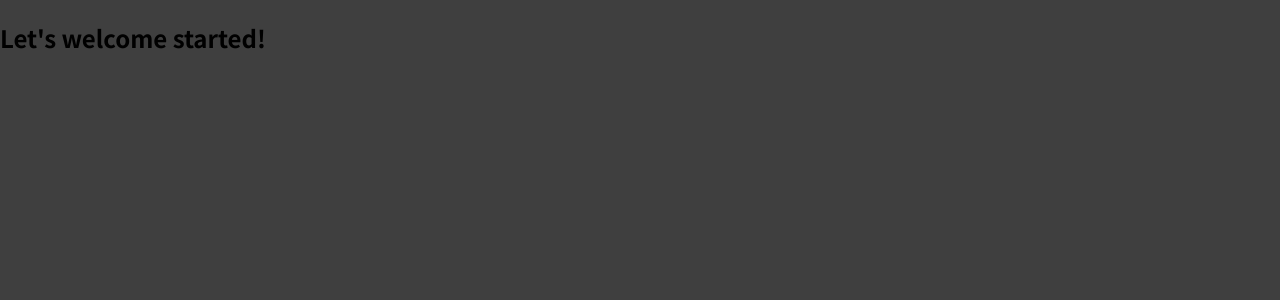
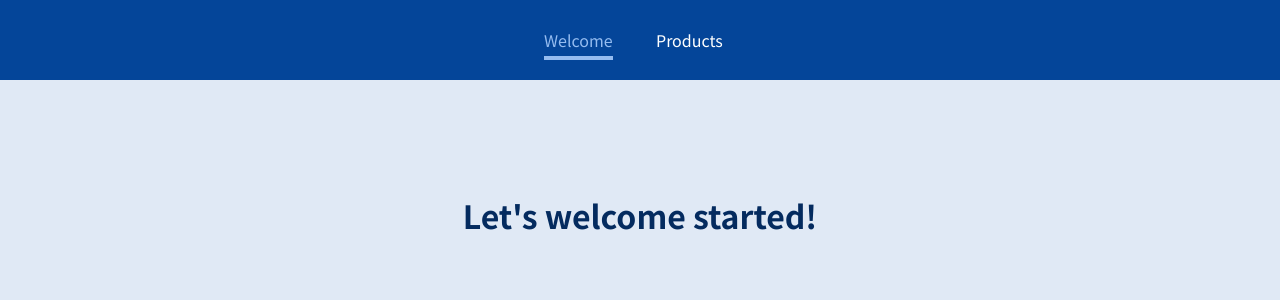
Before and after one commit to lerand94/reactRouterApp, a JavaScript app: page /welcome in a window 1280 px wide. Shown: the top 300 px of the page. Built offline with nearby package versions, Linux system fonts and the light colour scheme.

Commit message:
added links to our pages and some styles

```diff
--- a/src/App.js
+++ b/src/App.js
@@ -1,16 +1,22 @@
 import { Route } from "react-router-dom";
 import Welcome from "./pages/Welcome";
 import Products from "./pages/Products";
+import MainHeader from "./components/MainHeader";
 
 function App() {
   return (
     <div>
+      <div>
+        <MainHeader />
+        <main>
           <Route path="/welcome">
             <Welcome />
           </Route>
           <Route path="/products">
             <Products />
           </Route>
+        </main>
+      </div>
     </div>
   );
 }
--- /dev/null
+++ b/src/components/MainHeader.js
@@ -0,0 +1,26 @@
+import { NavLink } from "react-router-dom";
+
+import classes from "./MainHeader.module.css";
+
+const MainHeader = () => {
+  return (
+    <header className={classes.header}>
+      <nav>
+        <ul>
+          <li>
+            <NavLink activeClassName={classes.active} to={"/welcome"}>
+              Welcome
+            </NavLink>
+          </li>
+          <li>
+            <NavLink activeClassName={classes.active} to={"/products"}>
+              Products
+            </NavLink>
+          </li>
+        </ul>
+      </nav>
+    </header>
+  );
+};
+
+export default MainHeader;
--- /dev/null
+++ b/src/components/MainHeader.module.css
@@ -0,0 +1,38 @@
+.header {
+    width: 100%;
+    height: 5rem;
+    background-color: #044599;
+    padding: 0 10%;
+}
+
+.header nav {
+    height: 100%;
+}
+
+.header ul {
+    height: 100%;
+    list-style: none;
+    display: flex;
+    padding: 0;
+    margin: 0;
+    align-items: center;
+    justify-content: center;
+}
+
+.header li {
+    margin: 0 1rem;
+    width: 5rem;
+}
+
+.header a {
+    color: white;
+    text-decoration: none;
+}
+
+.header a:hover,
+.header a:active,
+.header a.active {
+    color: #95bcf0;
+    padding-bottom: 0.25rem;
+    border-bottom: 4px solid #95bcf0;
+}
--- a/src/index.css
+++ b/src/index.css
@@ -10,5 +10,17 @@
 
 body {
   margin: 0;
-  background-color: #3f3f3f;
+  background-color: #e0e9f5;
 }
+
+main {
+  margin-top: 7rem;
+  text-align: center;
+}
+
+h1,
+h2,
+h3,
+p {
+  color: #042b5f;
+}
--- a/src/pages/Products.js
+++ b/src/pages/Products.js
@@ -1,5 +1,5 @@
 const Products = () => {
-  return <h2>Let's products started!</h2>;
+  return <h1>Let's products started!</h1>;
 };
 
 export default Products;
--- a/src/pages/Welcome.js
+++ b/src/pages/Welcome.js
@@ -1,5 +1,5 @@
 const Products = () => {
-  return <h2>Let's welcome started!</h2>;
+  return <h1>Let's welcome started!</h1>;
 };
 
 export default Products;
```
Lines whose indentation alone changed are shown as unchanged.
